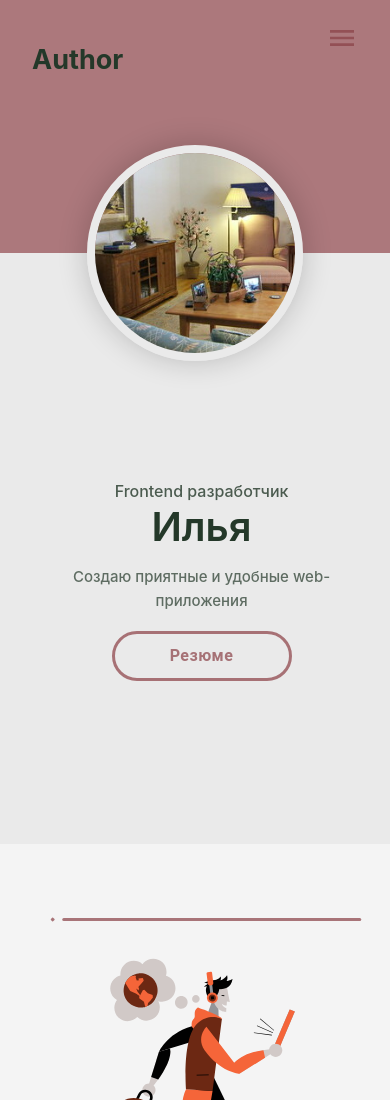
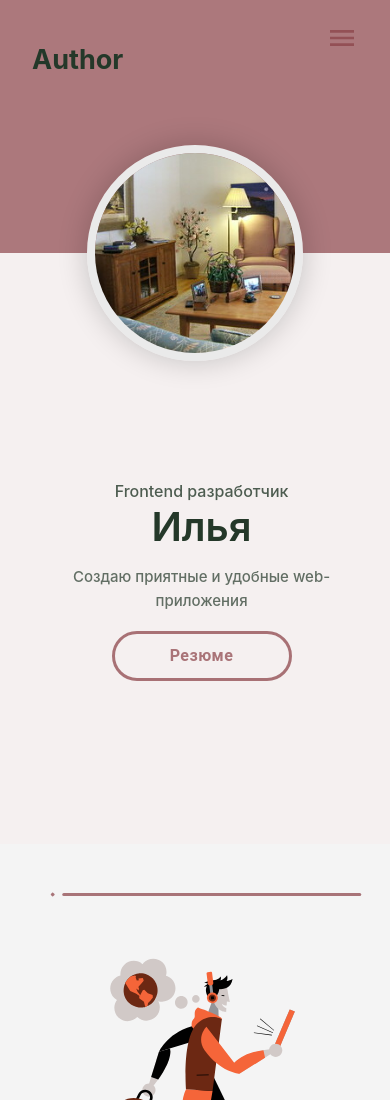
Before and after one commit to fukodiaz/portfolio_ts, a React app in the folder client/: page / in a window 390 px wide. Shown: the top 1100 px of the page. Built offline with nearby package versions, Linux system fonts and the light colour scheme; the HTML template or start-up script is replaced by a standard one.

Commit message:
change styles related to decoration line in block with jeneral-data

```diff
--- a/client/src/components/jeneral-info/jeneral-info.module.less
+++ b/client/src/components/jeneral-info/jeneral-info.module.less
@@ -140,6 +140,10 @@
 
 
 @media (max-width: 600px) {
+	.boxLineDecoration {
+		top: 25px;
+	}
+
 	.contentInfo {
 		padding-top: 21px;
 	}
--- a/client/src/components/primary-data-block/primary-data-block.module.less
+++ b/client/src/components/primary-data-block/primary-data-block.module.less
@@ -215,7 +215,7 @@
 		padding: 0 32px;
 		width: 100%;
 		height: 70%;
-		background-color: #eaeaea;
+		background-color: rgb(245, 240, 240);//#eaeaea;
 	}
 
 	.blockPersonalData {
```
